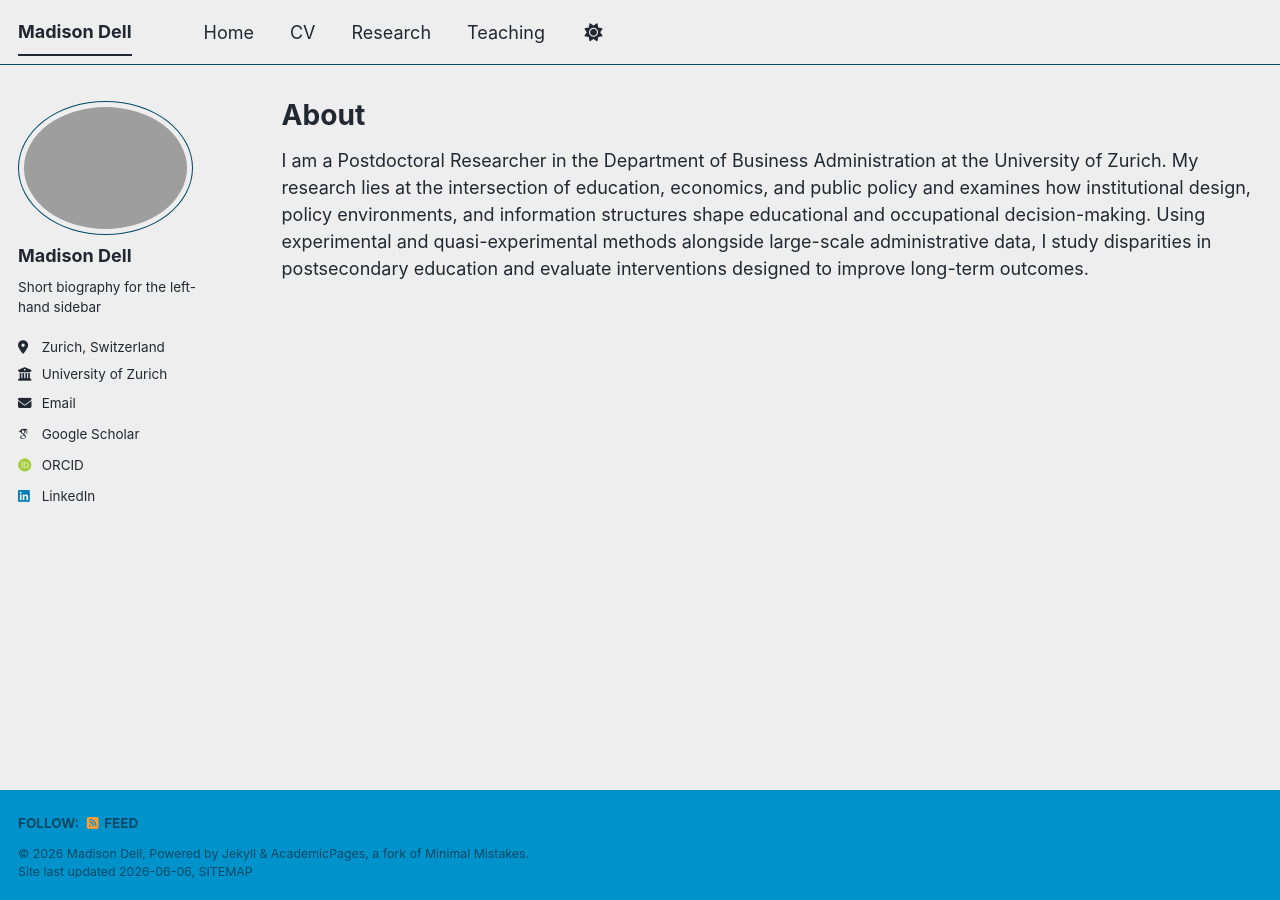
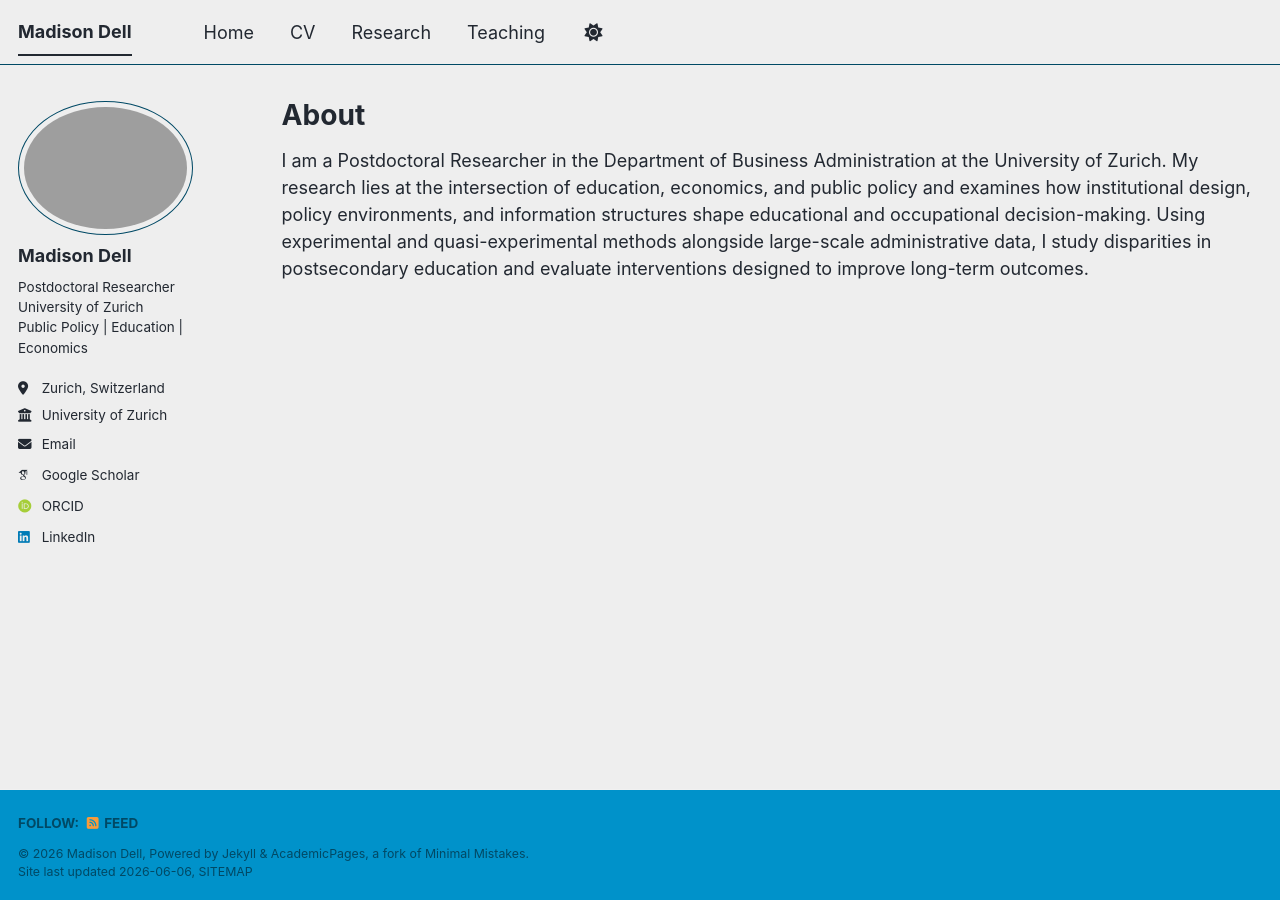
Before and after one commit to MadisonMDell/madisonmdell.github.io, a Jekyll site: the page built from _pages/about.md, in a window 1280 px wide. Built offline with Jekyll 4.4.1, drawn with Linux system fonts in a browser that asks for light colours; some web fonts are replaced; a script bundle is joined from its source files by our own code; library files that are not in the unit come from our copies.

Commit message:
Update _config.yml

```diff
--- a/_config.yml
+++ b/_config.yml
@@ -26,7 +26,7 @@ author:
   avatar           : "profile.jpg"
   name             : "Madison Dell"
   pronouns         : # example: "she/her"
-  bio              : "Short biography for the left-hand sidebar"
+  bio              : "Postdoctoral Researcher<br>University of Zurich<br>Public Policy | Education | Economics"
   location         : "Zurich, Switzerland"
   employer         : "University of Zurich"
   uri              : # URL
```
